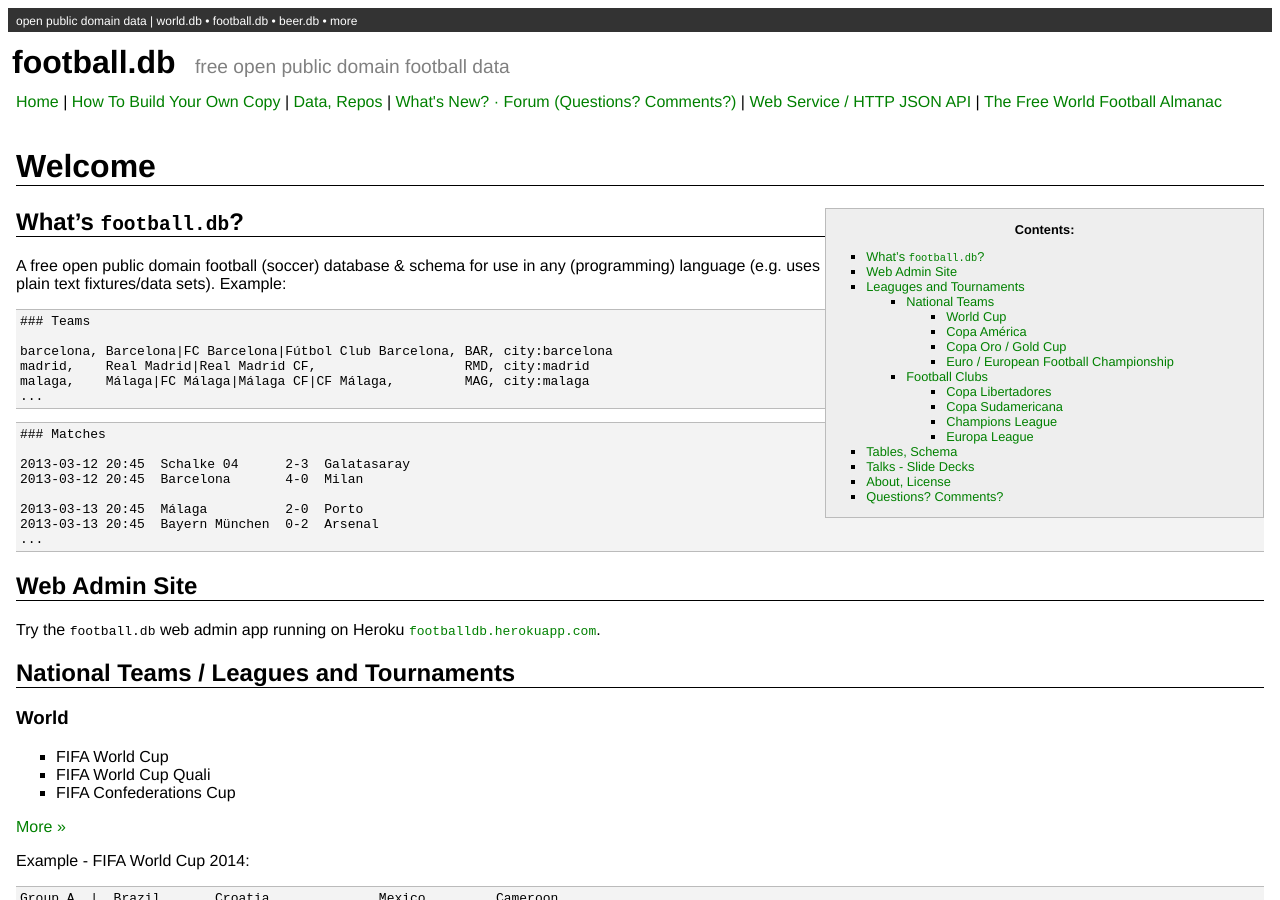
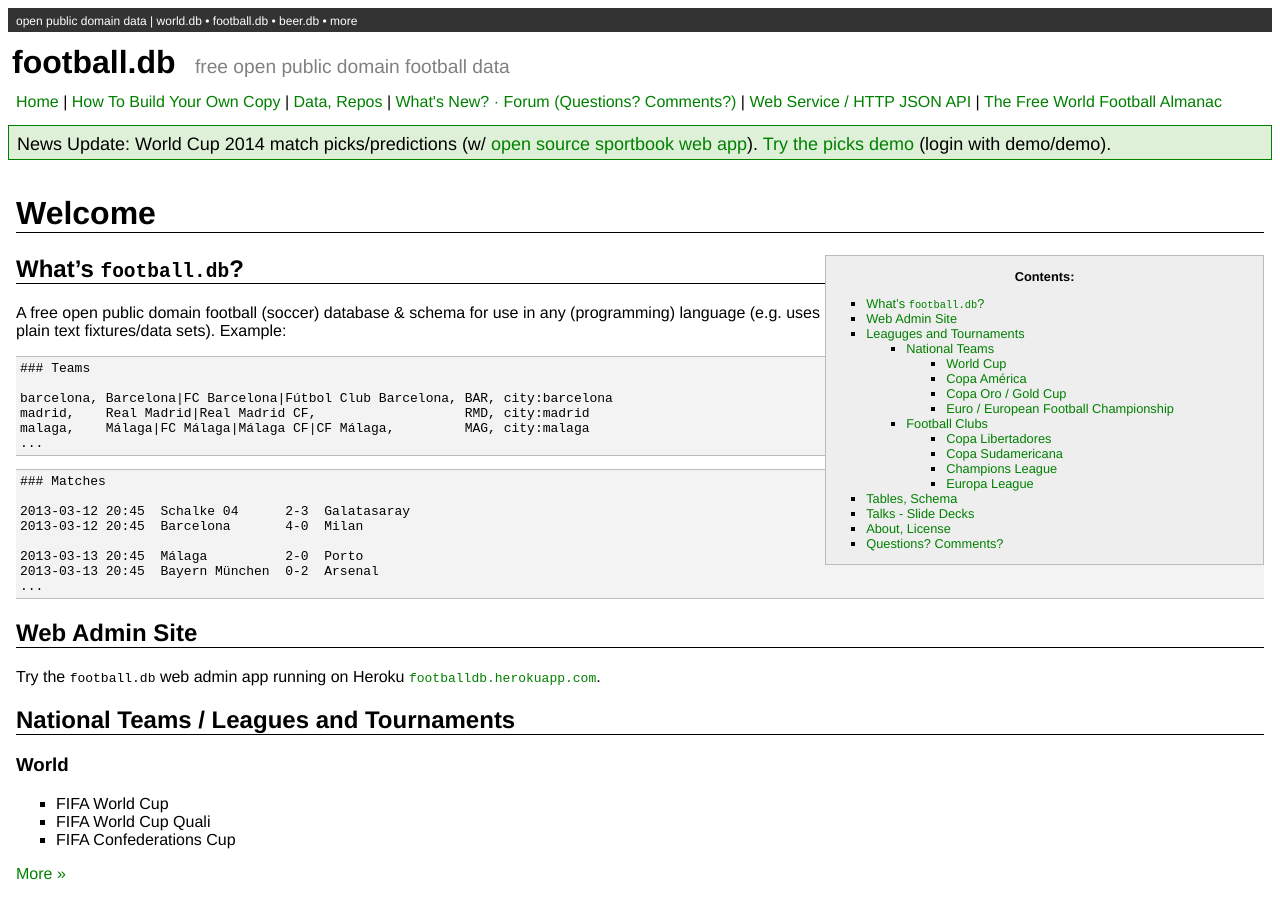
Before and after one commit to openfootball/openfootball.github.io, a Jekyll site: the page built from index.md, in a window 1280 px wide and 900 px high. Built offline with Jekyll 4.4.1, drawn with Linux system fonts in a browser that asks for light colours.

Commit message:
Update announce.html

```diff
--- a/_includes/announce.html
+++ b/_includes/announce.html
@@ -1,9 +1,12 @@
+
+
+<div class='announce'>
+ News Update: World Cup 2014 match picks/predictions
+  (w/ <a href="https://github.com/openbookie/sportbook">open source sportbook web app</a>).
+   <a href="http://sportbook.herokuapp.com">Try the picks demo</a> (login with demo/demo).
+</div>
 
 <!--
-<div class='announce'>
-
-News Update: Open Sports Data Hackdays - Fr+Sa May 23+24 - Basel, Milano, Wien, Your City?
+ News Update: Open Sports Data Hackdays - Fr+Sa May 23+24 - Basel, Milano, Wien, Your City?
 - <a href='http://opendata.ch/sports-hackdays'>Join Us</a>
-
-</div>
 -->
```
